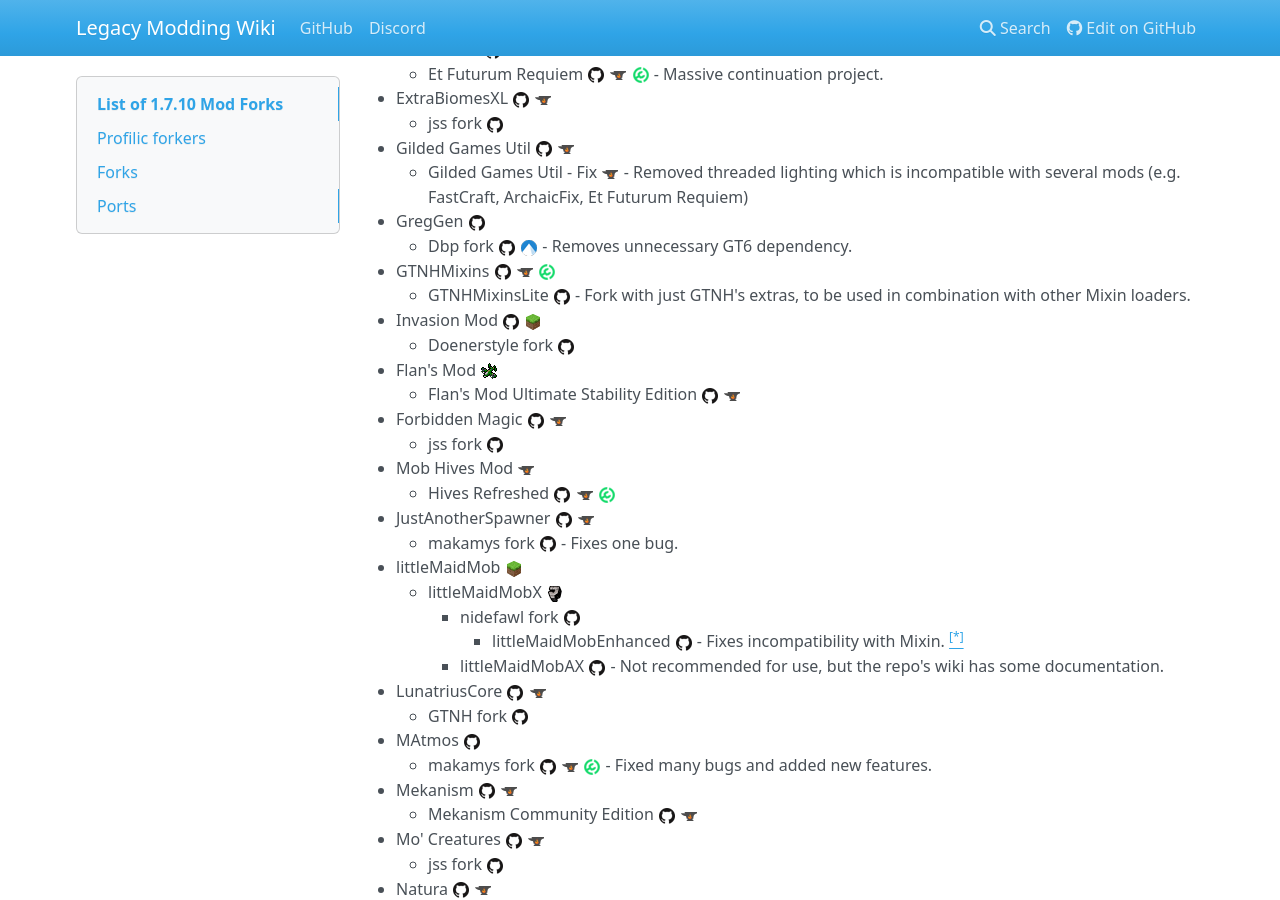
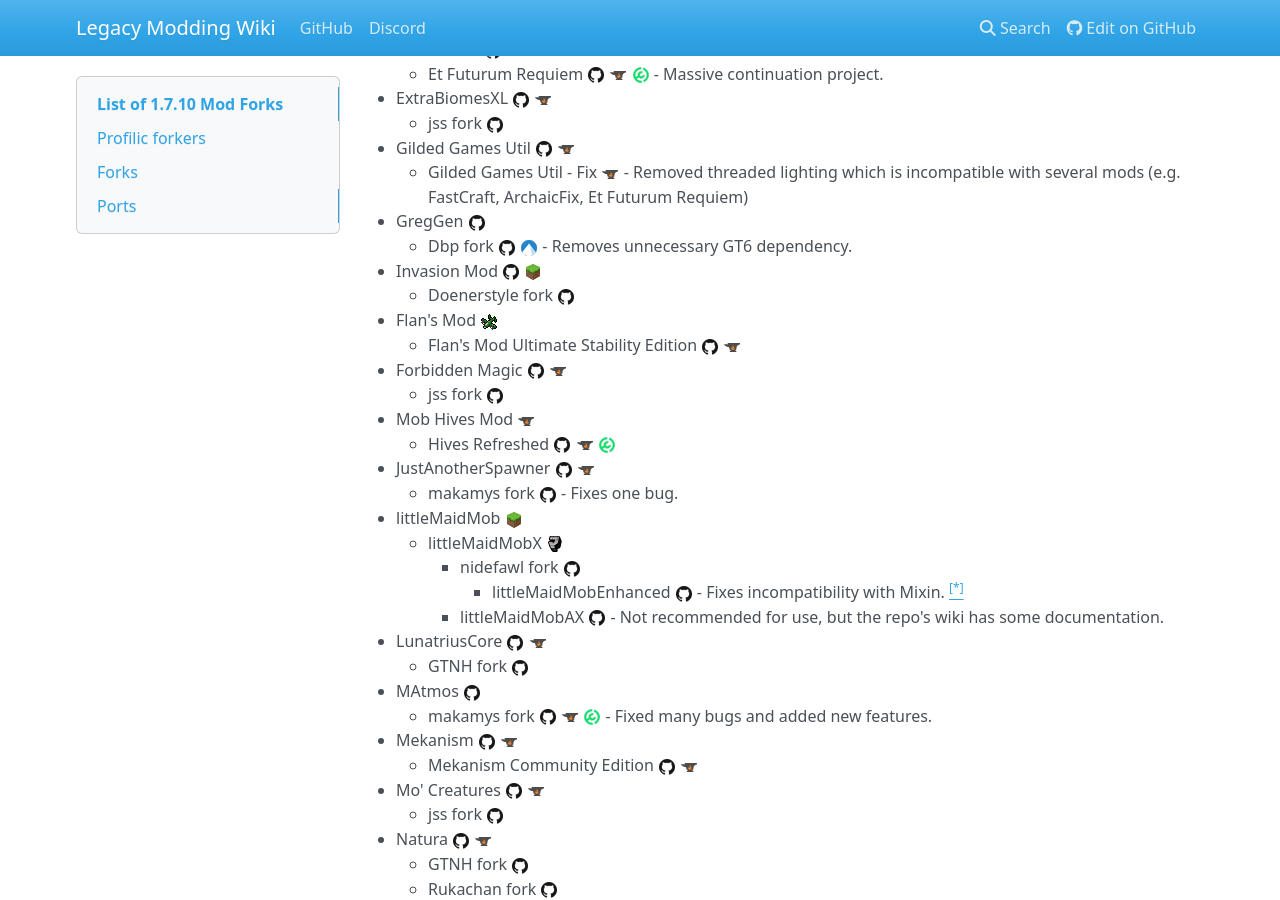
Before and after one commit to LegacyModdingMC/wiki, an MkDocs documentation site: the page built from docs/list-of-1.7.10-mod-forks.md, in a window 1280 px wide and 900 px high, scrolled down 1619 px. Built offline with MkDocs 1.6.1, drawn with Linux system fonts in a browser that asks for light colours; nearby versions of some CDN libraries.

Commit message:
Remove GTNHMixinsLite from fork list
There's no reason to use it now that UniMixins exists

```diff
--- a/docs/list-of-1.7.10-mod-forks.md
+++ b/docs/list-of-1.7.10-mod-forks.md
@@ -97,8 +97,6 @@
 	* Gilded Games Util - Fix [![icon-curseforge](img/favicon/curseforge.png)](https://www.curseforge.com/minecraft/mc-mods/gilded-game-utils-fix) - Removed threaded lighting which is incompatible with several mods (e.g. FastCraft, ArchaicFix, Et Futurum Requiem)
 * GregGen [![icon-github](img/favicon/github.png)](https://github.com/SuperCoder7979/greggen)
 	* Dbp fork [![icon-github](img/favicon/github.png)](https://github.com/neo-engineers/greggen) [![icon-codeberg](img/favicon/codeberg.png)](https://codeberg.org/PureMC/greggen) - Removes unnecessary GT6 dependency.
-* GTNHMixins [![icon-github](img/favicon/github.png)](https://github.com/GTNewHorizons/GTNHMixins) [![icon-curseforge](img/favicon/curseforge.png)](https://www.curseforge.com/minecraft/mc-mods/gtnhmixins) [![icon-modrinth](img/favicon/modrinth.png)](https://modrinth.com/mod/gtnhmixins)
-	* GTNHMixinsLite [![icon-github](img/favicon/github.png)](https://github.com/makamys/GTNHMixinsLite) - Fork with just GTNH's extras, to be used in combination with other Mixin loaders.
 * Invasion Mod [![icon-github](img/favicon/github.png)](https://github.com/UnstoppableN/Invasion-mod) [![icon-minecraftforum](img/favicon/minecraftforum.png)](https://web.archive.org/web/20171226031645/https://www.minecraftforum.net/forums/mapping-and-modding-java-edition/minecraft-mods/2235041-invasion-mod-so-you-think-your-base-is-tough)
 	* Doenerstyle fork [![icon-github](img/favicon/github.png)](https://github.com/Doenerstyle/Invasion-Mod)
 * Flan's Mod [![icon-flansmod](img/favicon/flansmod.png)](https://flansmod.com/)
```
Also changed, not shown: docs-template/list-of-1.7.10-mod-forks.template.md (+0 -2 lines).
